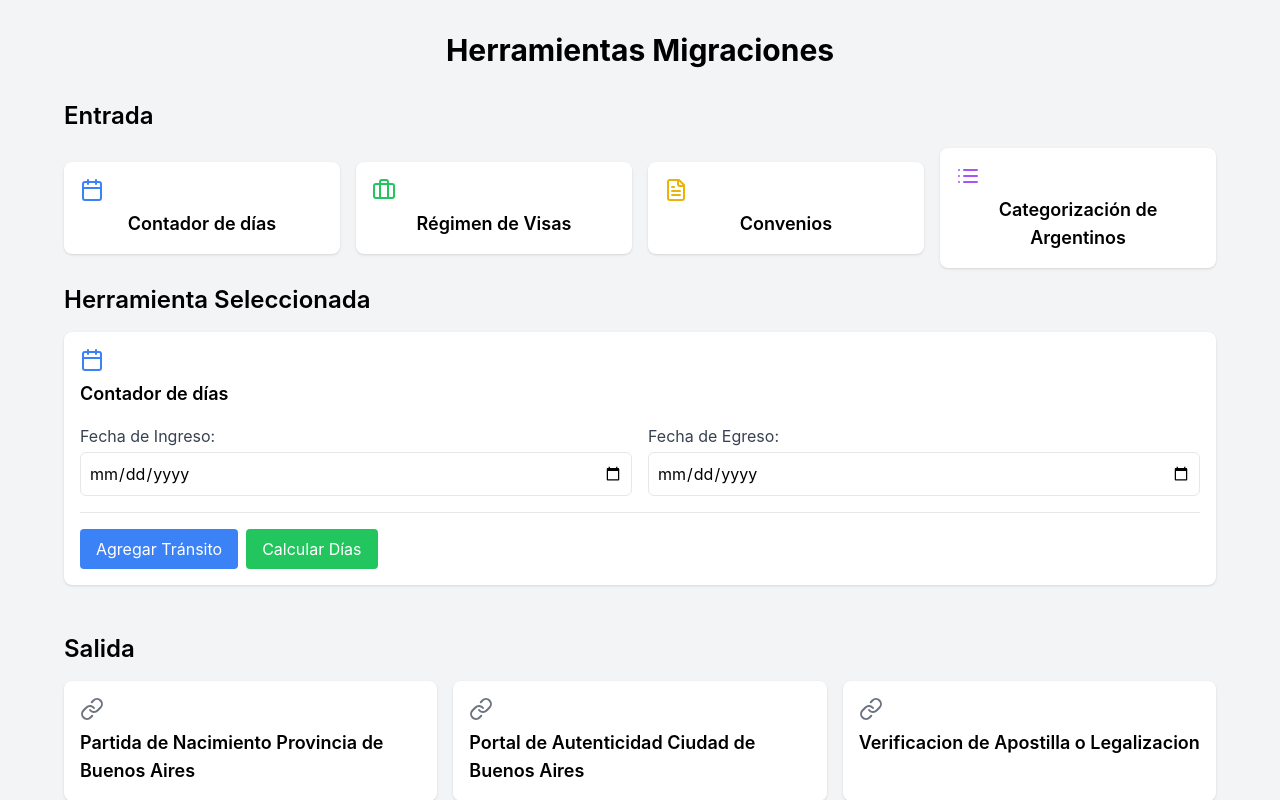
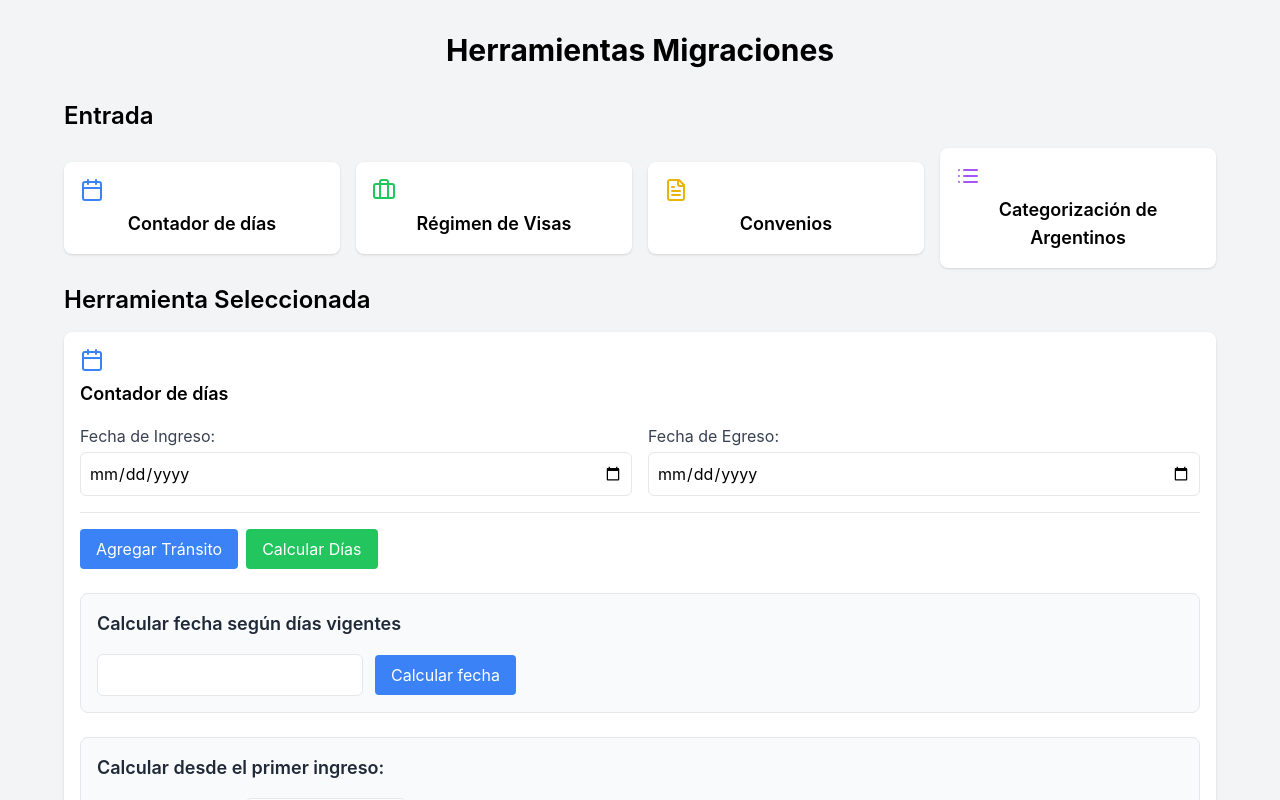
Before and after one commit to axelemanuel23/herramientas-migra, a React (Create React App) app: page / in a window 1280 px wide. Both pictures are taken after a click on the button "Contador de días". Shown: the top 800 px of the page. Built offline with nearby package versions, Linux system fonts and the light colour scheme.

Commit message:
funcionalidad contar dia desde fecha y segun primer ingreso

```diff
--- a/src/App.js
+++ b/src/App.js
@@ -18,6 +18,9 @@ const ConsultarFuenteButton = ({url}) => {
 
 const DayCounter = () => {
   const [transits, setTransits] = useState([{ entry: '', exit: '' }]);
+  const [daysLeft, setDaysLeft] = useState("");
+  const [entryVisa, setEntryVisa]= useState("");
+  const [permanenceDays, setPermanenceDays] = useState("");
 
   const addTransit = () => {
     setTransits([...transits, { entry: '', exit: '' }]);
@@ -75,6 +78,30 @@ const DayCounter = () => {
     alert(`Total de días de permanencia: ${totalDays}`);
   };
 
+  const calculateVisa = () =>{
+    const untilWhen = new Date(entryVisa);
+    untilWhen.setDate(untilWhen.getDate() + permanenceDays + 1);
+
+    // Formatear la fecha de salida para mostrarla
+    const options = { year: 'numeric', month: 'long', day: 'numeric' };
+    const formattedDepartureDate = untilWhen.toLocaleDateString('es-ES', options);
+
+    alert(formattedDepartureDate)
+
+  }
+
+  const calcularFecha = () => {
+    const expiringDate = new Date();
+
+    expiringDate.setDate(expiringDate.getDate() + daysLeft)
+    // Formatear la fecha de salida para mostrarla
+    const options = { year: 'numeric', month: 'long', day: 'numeric' };
+    const formattedDepartureDate = expiringDate.toLocaleDateString('es-ES', options);
+
+    alert(formattedDepartureDate)
+
+  }
+
   return (
     <div className="p-4 bg-white rounded-lg shadow">
       <Calendar className="w-6 h-6 mb-2 text-blue-500" />
@@ -125,6 +152,56 @@ const DayCounter = () => {
           Calcular Días
         </button>
       </div>
+      <div className="mt-6 p-4 border rounded-lg bg-gray-50">
+  <h3 className="text-lg font-semibold text-gray-800 mb-4">Calcular fecha según días vigentes</h3>
+  <div className="flex items-center gap-3">
+    <input
+      type='text'
+      onChange={(e) => {
+        setDaysLeft(Number.parseInt(e.target.value))
+      }}
+      className="p-2 border rounded-md focus:outline-none focus:ring-2 focus:ring-blue-400"
+    />
+    <button
+      onClick={calcularFecha}
+      className="px-4 py-2 bg-blue-500 text-white rounded hover:bg-blue-600 transition"
+    >
+      Calcular fecha
+    </button>
+  </div>
+</div>
+
+<div className="mt-6 p-4 border rounded-lg bg-gray-50">
+  <h3 className="text-lg font-semibold text-gray-800 mb-4">Calcular desde el primer ingreso:</h3>
+  <div className="space-y-4">
+    <div className="flex items-center gap-3">
+      <label className="text-gray-700 font-medium min-w-[120px]">Fecha de ingreso:</label>
+      <input
+        type='date'
+        onChange={(e) => {
+          setEntryVisa(e.target.value);
+        }}
+        className="p-2 border rounded-md focus:outline-none focus:ring-2 focus:ring-blue-400"
+      />
+    </div>
+    <div className="flex items-center gap-3">
+      <label className="text-gray-700 font-medium min-w-[120px]">Días de permanencia:</label>
+      <input
+        type='text'
+        onChange={(e) => {
+          setPermanenceDays(Number.parseInt(e.target.value));
+        }}
+        className="p-2 border rounded-md focus:outline-none focus:ring-2 focus:ring-blue-400"
+      />
+    </div>
+    <button
+      onClick={calculateVisa}
+      className="px-4 py-2 bg-blue-500 text-white rounded hover:bg-blue-600 transition"
+    >
+      Calcular
+    </button>
+  </div>
+</div>
     </div>
   );
 };
```
